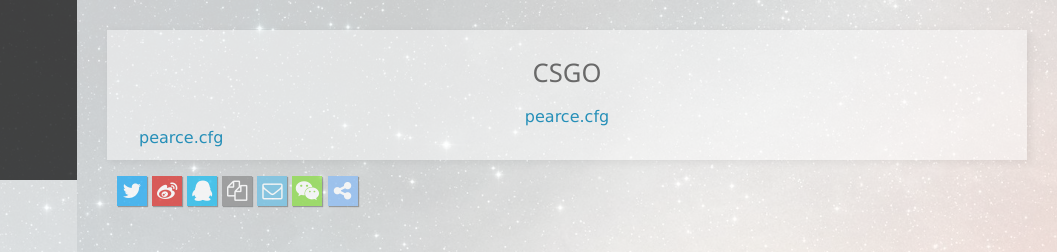
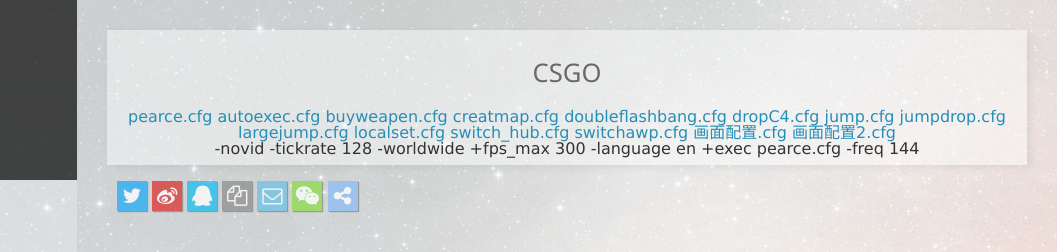
Before and after one commit to Pearce-cmd/Pearce-cmd.github.io, a plain HTML site: page csgo.html in a window 1280 px wide. Shown: the top 252 px of the page, 223-1280 px from the left. Drawn offline with nearby package versions, Linux system fonts and the light colour scheme; some packages are replaced by stand-ins of ours; a script that the page names is missing.

Commit message:
Add files via upload

```diff
--- a/csgo.html
+++ b/csgo.html
@@ -267,6 +267,24 @@
       CSGO
     </h1>
 	<a href="https://pearce-cmd.github.io/CSGO_cfg/pearce.cfg">pearce.cfg</a>
+	<a href="https://pearce-cmd.github.io/CSGO_cfg/autoexec.cfg">autoexec.cfg</a>
+	<a href="https://pearce-cmd.github.io/CSGO_cfg/buyweapen.cfg">buyweapen.cfg</a>
+	<a href="https://pearce-cmd.github.io/CSGO_cfg/creatmap.cfg">creatmap.cfg</a>
+	<a href="https://pearce-cmd.github.io/CSGO_cfg/doubleflashbang.cfg">doubleflashbang.cfg</a>
+	<a href="https://pearce-cmd.github.io/CSGO_cfg/dropC4.cfg">dropC4.cfg</a>
+	<a href="https://pearce-cmd.github.io/CSGO_cfg/jump.cfg">jump.cfg</a>
+	<a href="https://pearce-cmd.github.io/CSGO_cfg/jumpdrop.cfg">jumpdrop.cfg</a>
+	<a href="https://pearce-cmd.github.io/CSGO_cfg/largejump.cfg">largejump.cfg</a>
+	<a href="https://pearce-cmd.github.io/CSGO_cfg/localset.cfg">localset.cfg</a>
+	<a href="https://pearce-cmd.github.io/CSGO_cfg/switch_hub.cfg">switch_hub.cfg</a>
+	<a href="https://pearce-cmd.github.io/CSGO_cfg/switchawp.cfg">switchawp.cfg</a>
+	<a href="https://pearce-cmd.github.io/CSGO_cfg/画面配置.cfg">画面配置.cfg</a>
+	<a href="https://pearce-cmd.github.io/CSGO_cfg/画面配置2.cfg">画面配置2.cfg</a>
+	<br>
+	<p>
+	-novid  -tickrate 128  -worldwide +fps_max 300 -language en +exec pearce.cfg -freq 144
+	<p/>
+
       </header>
 
       <div class="article-info article-info-post">
@@ -296,11 +314,6 @@
     #container .article-info-post.article-info { display: none;}
     #container .article .article-title { padding: 0; }
 </style>
-	<a href="https://pearce-cmd.github.io/CSGO_cfg/pearce.cfg">pearce.cfg</a>
-
-
-
-
 
     </div>
 
```
